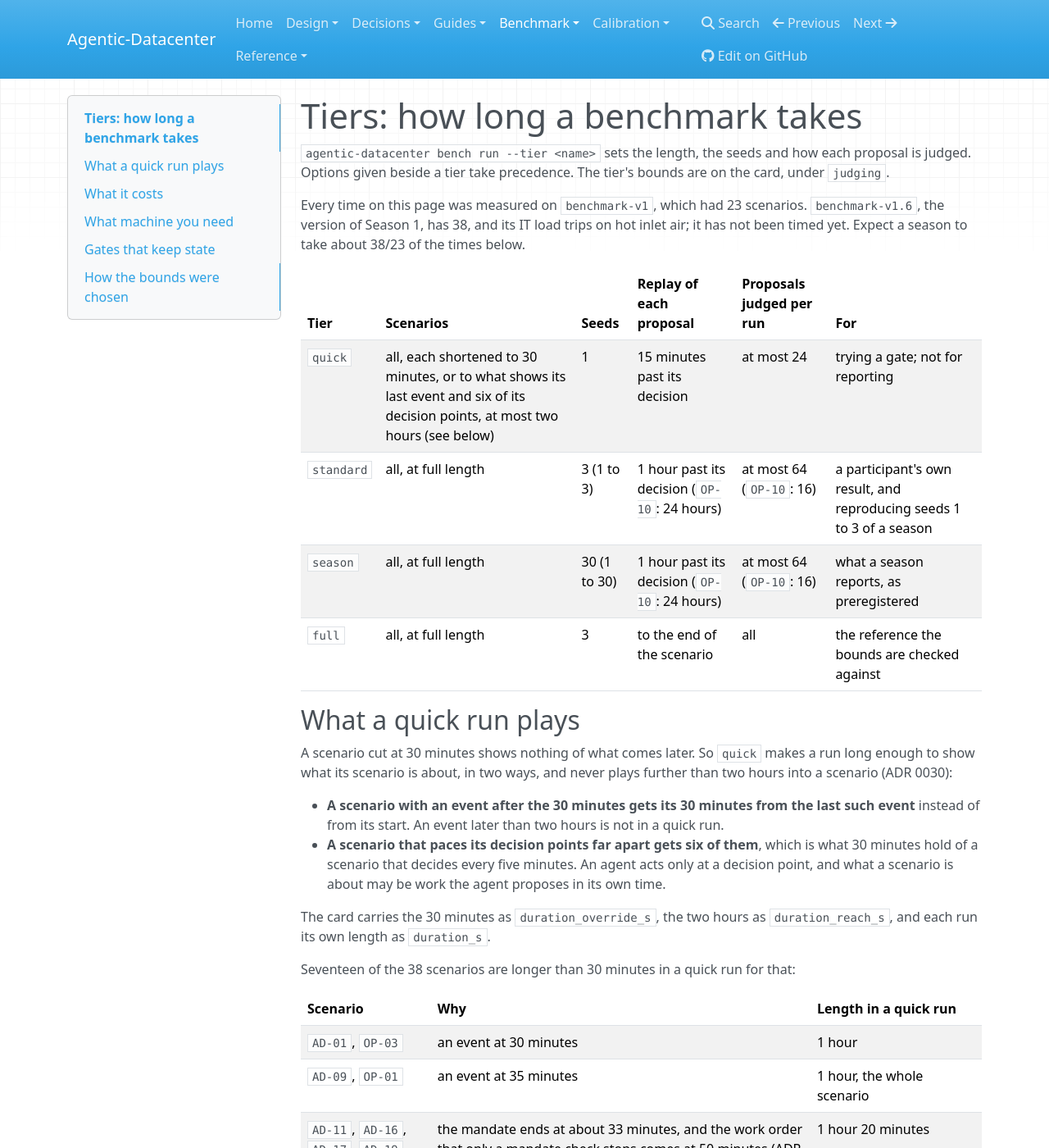
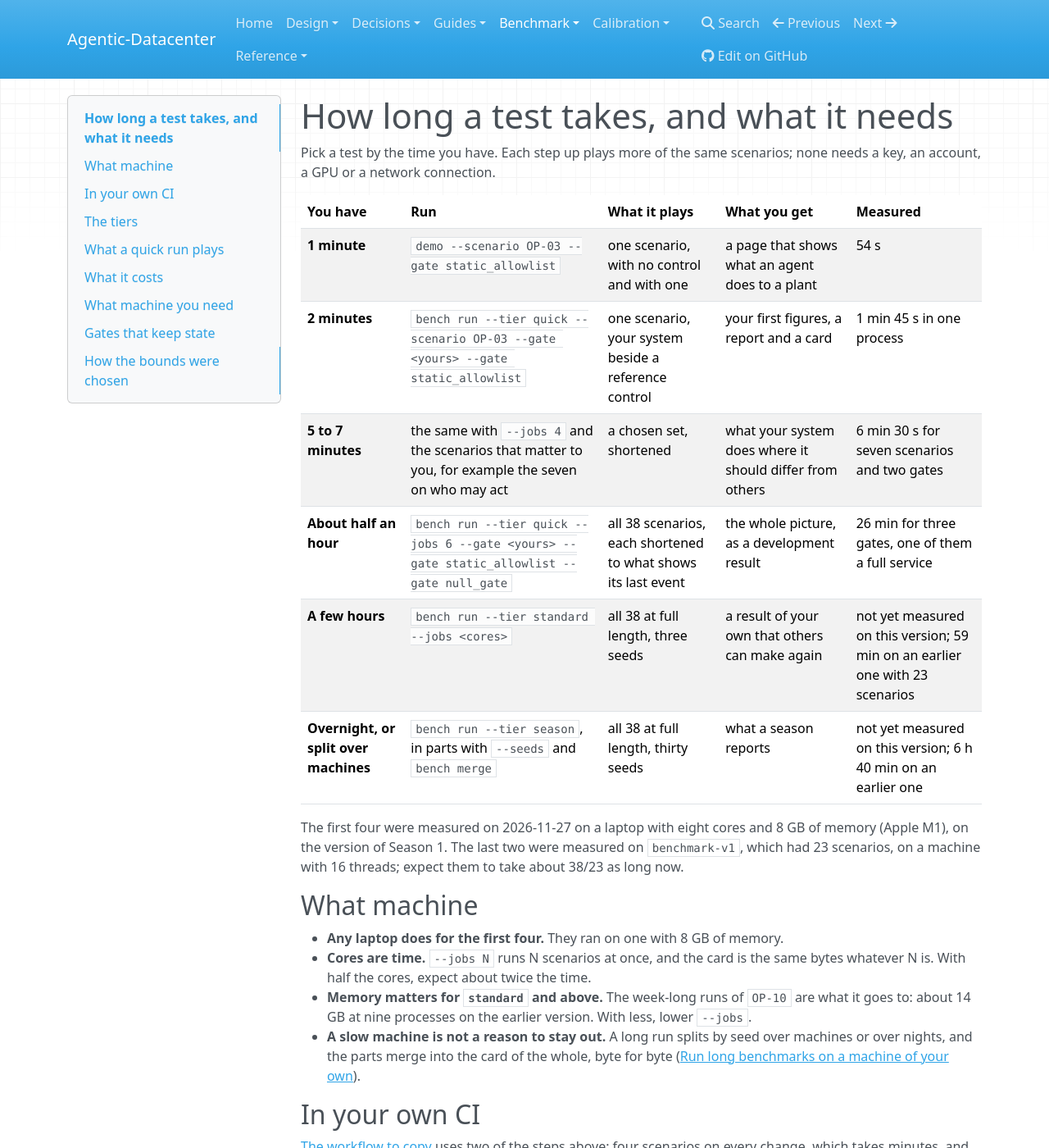
Before and after one commit to agentic-datacenter/agentic-datacenter, an MkDocs documentation site: the page built from docs/bench/TIERS.md, in a window 1280 px wide and 1400 px high. Shown: the whole window at 82% size. Built offline with MkDocs 1.6.1, drawn with Linux system fonts in a browser that asks for light colours; nearby versions of some CDN libraries; some of the changed text lies outside the part shown.

Commit message:
Say how long each kind of test takes and on what machine, from one minute to overnight

```diff
--- a/docs/bench/TIERS.md
+++ b/docs/bench/TIERS.md
@@ -1,8 +1,33 @@
-# Tiers: how long a benchmark takes
+# How long a test takes, and what it needs
+
+Pick a test by the time you have. Each step up plays more of the same scenarios; none needs a key, an account, a GPU or a network connection.
+
+| You have | Run | What it plays | What you get | Measured |
+| --- | --- | --- | --- | --- |
+| **1 minute** | `demo --scenario OP-03 --gate static_allowlist` | one scenario, with no control and with one | a page that shows what an agent does to a plant | 54 s |
+| **2 minutes** | `bench run --tier quick --scenario OP-03 --gate <yours> --gate static_allowlist` | one scenario, your system beside a reference control | your first figures, a report and a card | 1 min 45 s in one process |
+| **5 to 7 minutes** | the same with `--jobs 4` and the scenarios that matter to you, for example the seven on who may act | a chosen set, shortened | what your system does where it should differ from others | 6 min 30 s for seven scenarios and two gates |
+| **About half an hour** | `bench run --tier quick --jobs 6 --gate <yours> --gate static_allowlist --gate null_gate` | all 38 scenarios, each shortened to what shows its last event | the whole picture, as a development result | 26 min for three gates, one of them a full service |
+| **A few hours** | `bench run --tier standard --jobs <cores>` | all 38 at full length, three seeds | a result of your own that others can make again | not yet measured on this version; 59 min on an earlier one with 23 scenarios |
+| **Overnight, or split over machines** | `bench run --tier season`, in parts with `--seeds` and `bench merge` | all 38 at full length, thirty seeds | what a season reports | not yet measured on this version; 6 h 40 min on an earlier one |
+
+The first four were measured on 2026-11-27 on a laptop with eight cores and 8 GB of memory (Apple M1), on the version of Season 1. The last two were measured on `benchmark-v1`, which had 23 scenarios, on a machine with 16 threads; expect them to take about 38/23 as long now.
+
+## What machine
+
+- **Any laptop does for the first four.** They ran on one with 8 GB of memory.
+- **Cores are time.** `--jobs N` runs N scenarios at once, and the card is the same bytes whatever N is. With half the cores, expect about twice the time.
+- **Memory matters for `standard` and above.** The week-long runs of `OP-10` are what it goes to: about 14 GB at nine processes on the earlier version. With less, lower `--jobs`.
+- **A slow machine is not a reason to stay out.** A long run splits by seed over machines or over nights, and the parts merge into the card of the whole, byte for byte ([Run long benchmarks on a machine of your own](../guides/bench-runner.md)).
+
+## In your own CI
+
+[The workflow to copy](https://github.com/agentic-datacenter/agentic-datacenter/blob/main/examples/ci/agentic-datacenter.yml) uses two of the steps above: four scenarios on every change, which takes minutes, and the whole quick benchmark every Monday. A hosted runner has fewer cores than a laptop, so the Monday run takes longer than half an hour there; it does not hold up a pull request.
+
+## The tiers
+
 
 `agentic-datacenter bench run --tier <name>` sets the length, the seeds and how each proposal is judged. Options given beside a tier take precedence. The tier's bounds are on the card, under `judging`.
-
-Every time on this page was measured on `benchmark-v1`, which had 23 scenarios. `benchmark-v1.6`, the version of Season 1, has 38, and its IT load trips on hot inlet air; it has not been timed yet. Expect a season to take about 38/23 of the times below.
 
 | Tier | Scenarios | Seeds | Replay of each proposal | Proposals judged per run | For |
 | --- | --- | --- | --- | --- | --- |
@@ -40,7 +65,7 @@ Before this, the main branch cut the twelve it then had of these at 30 minutes.
 
 A quick run still plays only the first steps of an agent's script. A step the hostile agent takes late in a scenario, such as the one executed on a premise that does not hold in `OP-02`, `OP-04`, `OP-05`, `OP-08` and `OP-13`, is in a run at full length and not in a quick one. `--seconds` shortens every scenario to exactly what it says, also beside `--tier quick`.
 
-One run of each of the 38 scenarios is 31 hours 45 minutes of simulated time in a quick run, against 18 hours 40 minutes if each were cut at 30 minutes: seven tenths more. The times below were measured before that, and `quick` has not been timed again.
+One run of each of the 38 scenarios is 31 hours 45 minutes of simulated time in a quick run, against 18 hours 40 minutes if each were cut at 30 minutes: seven tenths more. The table at the top of this page has the times measured since.
 
 ## What it costs
 
--- a/mkdocs.yml
+++ b/mkdocs.yml
@@ -76,7 +76,7 @@ nav:
       - How the benchmark works: bench/HOW-IT-WORKS.md
       - Public test: bench/PUBLIC_TEST.md
       - Comparing gates fairly: bench/FAIRNESS.md
-      - Tiers: bench/TIERS.md
+      - How long a test takes: bench/TIERS.md
   - Calibration:
       - Contribute calibration data: calibration/contribute-data.md
       - Suggested resources: calibration/suggested_resources.md
```
Also changed, not shown: README.md (+1 -1 lines), docs/guides/first-half-hour.md (+4 -0 lines), docs/guides/for-governance-maintainers.md (+2 -0 lines).
